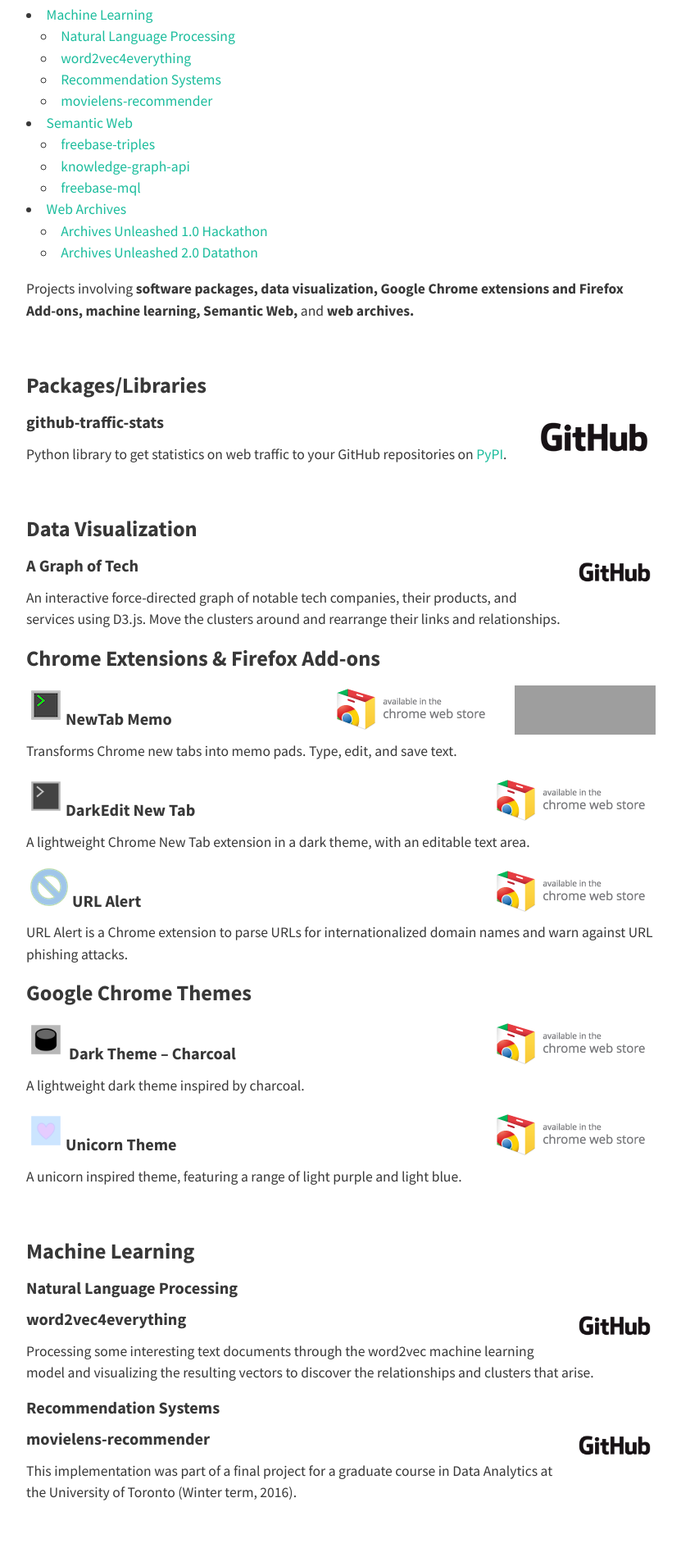
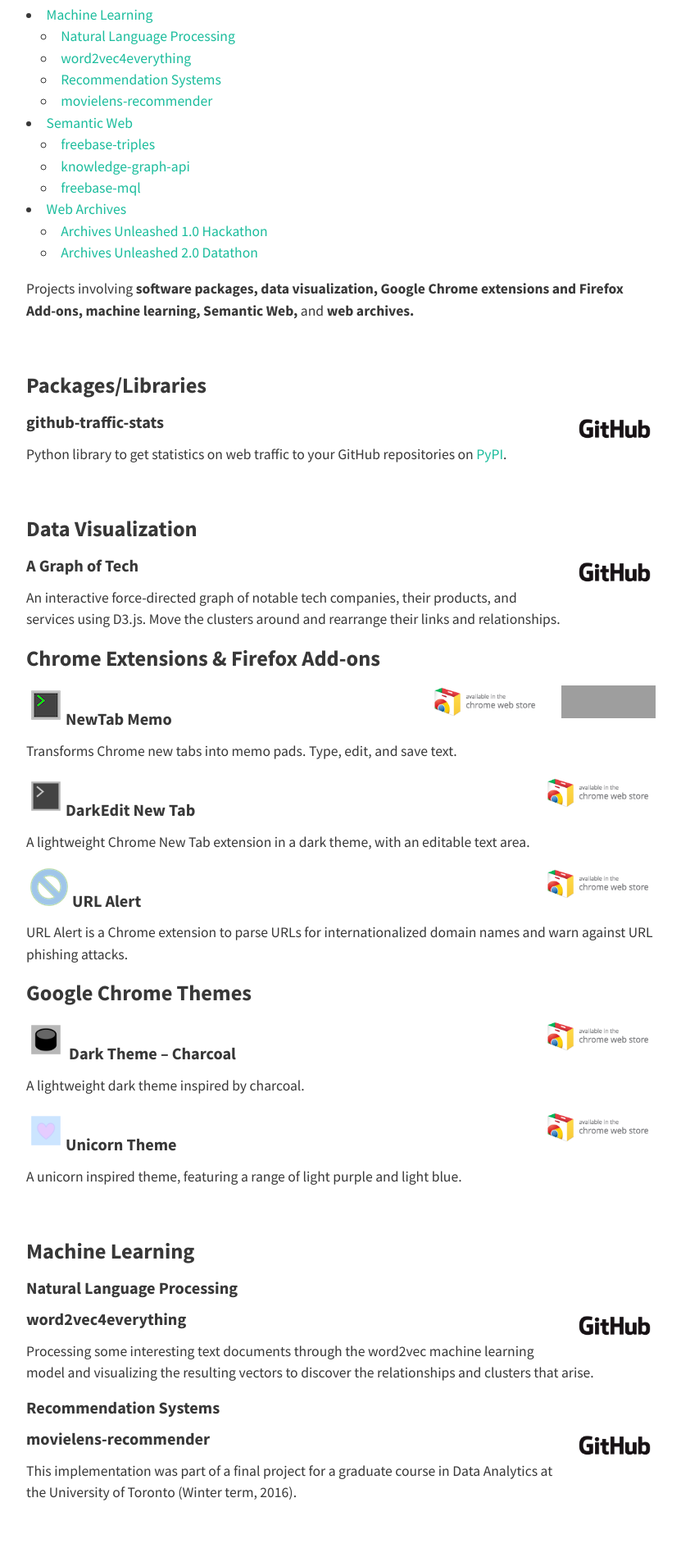
Before and after one commit to nchah/nchah.github.io, a Jekyll site: the page built from page-technical-projects.md, in a window 1280 px wide. Shown: the part 598-2497 px from the top of the page at 82% size, without its empty margins (224-1055 px from the left). Built offline with Jekyll 4.4.1, drawn with Linux system fonts in a browser that asks for light colours; nearby versions of some CDN libraries; grey boxes are pictures that could not be loaded.

Commit message:
Image re-sizing

```diff
--- a/page-technical-projects.md
+++ b/page-technical-projects.md
@@ -101,7 +101,7 @@
 
 ### <span id="PackagesLibraries"><strong>Packages/Libraries</strong></span>
 
-#### <span id="github-traffic-stats">github-traffic-stats<a href="https://github.com/nchah/github-traffic-stats" target="_blank" rel="noopener noreferrer"><img class="alignright wp-image-540 size-full" src="/assets/images/GitHub_Logo-small.png" alt="" width="150" height="61" align="right" /></a></span>
+#### <span id="github-traffic-stats">github-traffic-stats<a href="https://github.com/nchah/github-traffic-stats" target="_blank" rel="noopener noreferrer"><img class="alignright wp-image-540 size-full" src="/assets/images/GitHub_Logo-small.png" alt="" width="100" height="40" align="right" /></a></span>
 
 Python library to get statistics on web traffic to your GitHub repositories on <a href="https://pypi.python.org/pypi/github-traffic-stats/" target="_blank" rel="noopener">PyPI</a>.
 
@@ -117,26 +117,26 @@
 
 ### <span id="ChromeExtensions_Firefox_Add-ons"><strong>Chrome Extensions & Firefox Add-ons<br /> </strong></span>
 
-#### <span id="NewTab_Memo"><img class="alignnone size-full wp-image-54" src="/assets/images/icon-48.png" alt="icon-48" width="48" height="48" />NewTab Memo<a href="https://addons.mozilla.org/en-US/firefox/addon/new-tab-memo/" target="_blank" rel="noopener"><img class="alignright wp-image-669 size-full" src="/assets/images/AMO-button_1.png" alt="" width="172" height="60" align="right" /></a><a href="https://chrome.google.com/webstore/detail/newtab-memo/gmahiocgkhbehfpmdndjpppdehlccaoh" target="_blank" rel="noopener noreferrer"><img class="size-full wp-image-52 alignright" src="/assets/images/ChromeWebStore_Badge_v2_206x58.png" alt="ChromeWebStore_Badge_v2_206x58" width="206" height="58" align="right" /></a></span>
+#### <span id="NewTab_Memo"><img class="alignnone size-full wp-image-54" src="/assets/images/icon-48.png" alt="icon-48" width="48" height="48" />NewTab Memo<a href="https://addons.mozilla.org/en-US/firefox/addon/new-tab-memo/" target="_blank" rel="noopener"><img class="alignright wp-image-669 size-full" src="/assets/images/AMO-button_1.png" alt="" width="115" height="40" align="right" /></a><a href="https://chrome.google.com/webstore/detail/newtab-memo/gmahiocgkhbehfpmdndjpppdehlccaoh" target="_blank" rel="noopener noreferrer"><img class="size-full wp-image-52 alignright" src="/assets/images/ChromeWebStore_Badge_v2_206x58.png" alt="ChromeWebStore_Badge_v2_206x58" width="140" height="40" align="right" /></a></span>
 
 Transforms Chrome new tabs into memo pads. Type, edit, and save text.
 
-#### <span id="DarkEdit_New_Tab"><img class="alignnone size-full wp-image-55" src="/assets/images/icon.png" alt="icon" width="48" height="48" />DarkEdit New Tab<strong><a href="https://chrome.google.com/webstore/detail/darkedit-new-tab/lcjehgmglbjnagbdcbobefdbpeippiig" target="_blank" rel="noopener noreferrer"><img class="alignright wp-image-52 size-full" src="/assets/images/ChromeWebStore_Badge_v2_206x58.png" alt="ChromeWebStore_Badge_v2_206x58" width="206" height="58" align="right" /></a></strong></span>
+#### <span id="DarkEdit_New_Tab"><img class="alignnone size-full wp-image-55" src="/assets/images/icon.png" alt="icon" width="48" height="48" />DarkEdit New Tab<strong><a href="https://chrome.google.com/webstore/detail/darkedit-new-tab/lcjehgmglbjnagbdcbobefdbpeippiig" target="_blank" rel="noopener noreferrer"><img class="alignright wp-image-52 size-full" src="/assets/images/ChromeWebStore_Badge_v2_206x58.png" alt="ChromeWebStore_Badge_v2_206x58" width="140" height="40" align="right" /></a></strong></span>
 
 A lightweight Chrome New Tab extension in a dark theme, with an editable text area.
 
-#### <span id="URL_Alert"> <img class="alignnone size-medium wp-image-576" src="/assets/images/logo-48.png" alt="" width="48" height="48" /> URL Alert<a href="https://chrome.google.com/webstore/detail/pflncfgmhaeckfmdgogffkbjkkogjgkh" target="_blank" rel="noopener noreferrer"><img class="size-full wp-image-52 alignright" src="/assets/images/ChromeWebStore_Badge_v2_206x58.png" alt="" width="206" height="58" align="right" /></a></span>
+#### <span id="URL_Alert"> <img class="alignnone size-medium wp-image-576" src="/assets/images/logo-48.png" alt="" width="48" height="48" /> URL Alert<a href="https://chrome.google.com/webstore/detail/pflncfgmhaeckfmdgogffkbjkkogjgkh" target="_blank" rel="noopener noreferrer"><img class="size-full wp-image-52 alignright" src="/assets/images/ChromeWebStore_Badge_v2_206x58.png" alt="" width="140" height="40" align="right" /></a></span>
 
 URL Alert is a Chrome extension to parse URLs for internationalized domain names and warn against URL phishing attacks.
 
 
 ### <span id="Google_Chrome_Themes"><strong>Google Chrome Themes</strong></span>
 
-#### <span id="Dark_Theme_8211_Charcoal"><img class="alignnone size-full wp-image-57" src="/assets/images/crx-images-logo.png" alt="crx-images-logo" width="48" height="48" /> Dark Theme &#8211; Charcoal<strong><a href="https://chrome.google.com/webstore/detail/dark-theme-charcoal/bookmfpildhgmigenbeeonhljjbgfple" target="_blank" rel="noopener noreferrer"><img class="size-full wp-image-52 alignright" src="/assets/images/ChromeWebStore_Badge_v2_206x58.png" alt="ChromeWebStore_Badge_v2_206x58" width="206" height="58" align="right" /></a></strong></span>
+#### <span id="Dark_Theme_8211_Charcoal"><img class="alignnone size-full wp-image-57" src="/assets/images/crx-images-logo.png" alt="crx-images-logo" width="48" height="48" /> Dark Theme &#8211; Charcoal<strong><a href="https://chrome.google.com/webstore/detail/dark-theme-charcoal/bookmfpildhgmigenbeeonhljjbgfple" target="_blank" rel="noopener noreferrer"><img class="size-full wp-image-52 alignright" src="/assets/images/ChromeWebStore_Badge_v2_206x58.png" alt="ChromeWebStore_Badge_v2_206x58" width="140" height="40" align="right" /></a></strong></span>
 
 A lightweight dark theme inspired by charcoal.
 
-#### <span id="Unicorn_Theme"><img class="alignnone wp-image-58" src="/assets/images/unicorn-theme-logo.png" alt="unicorn-theme-logo" width="48" height="48" />Unicorn Theme<strong><a href="https://chrome.google.com/webstore/detail/unicorn-theme/cmocghjdibclgmdlkmmdpinlmfandkfh" target="_blank" rel="noopener noreferrer"><img class="alignright wp-image-52 size-full" src="/assets/images/ChromeWebStore_Badge_v2_206x58.png" alt="ChromeWebStore_Badge_v2_206x58" width="206" height="58" align="right" /></a></strong></span>
+#### <span id="Unicorn_Theme"><img class="alignnone wp-image-58" src="/assets/images/unicorn-theme-logo.png" alt="unicorn-theme-logo" width="48" height="48" />Unicorn Theme<strong><a href="https://chrome.google.com/webstore/detail/unicorn-theme/cmocghjdibclgmdlkmmdpinlmfandkfh" target="_blank" rel="noopener noreferrer"><img class="alignright wp-image-52 size-full" src="/assets/images/ChromeWebStore_Badge_v2_206x58.png" alt="ChromeWebStore_Badge_v2_206x58" width="140" height="40" align="right" /></a></strong></span>
 
 A unicorn inspired theme, featuring a range of light purple and light blue.
 
```
